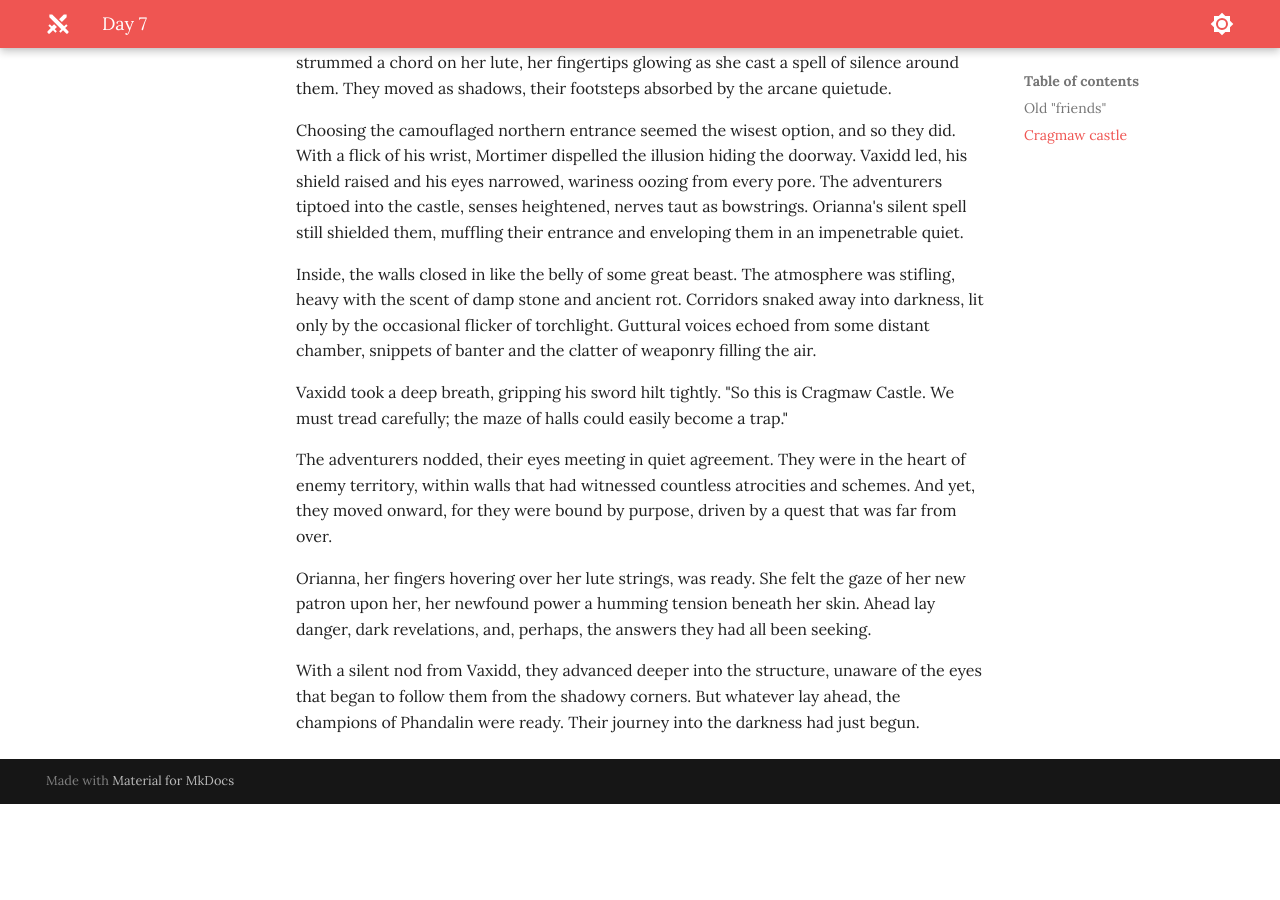
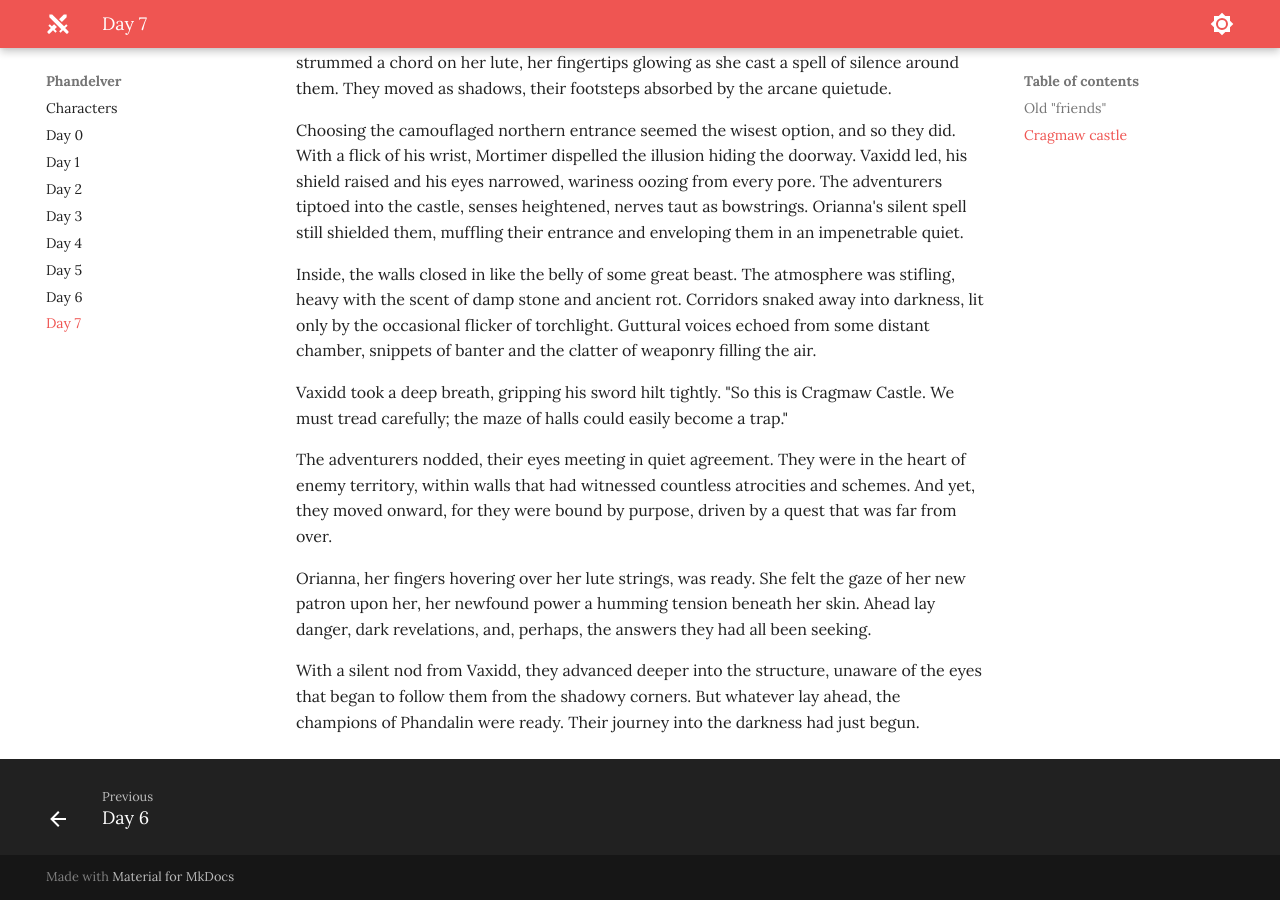
Before and after one commit to jonasmcferreira/adventures, an MkDocs documentation site: the page built from docs/phandelver/07.md, in a window 1280 px wide and 900 px high, scrolled down 3928 px. Built offline with MkDocs 1.6.1 and Material for MkDocs 9.7.7, drawn with Linux system fonts in a browser that asks for light colours; before the commit the page ends 4732 px from its top, so only the background shows below that.

Commit message:
modified mkdocs.yml

```diff
--- a/mkdocs.yml
+++ b/mkdocs.yml
@@ -11,6 +11,7 @@ nav:
     - Day 4: phandelver/04.md
     - Day 5: phandelver/05.md
     - Day 6: phandelver/06.md
+    - Day 7: phandelver/07.md
 
 theme:
   name: material
```
